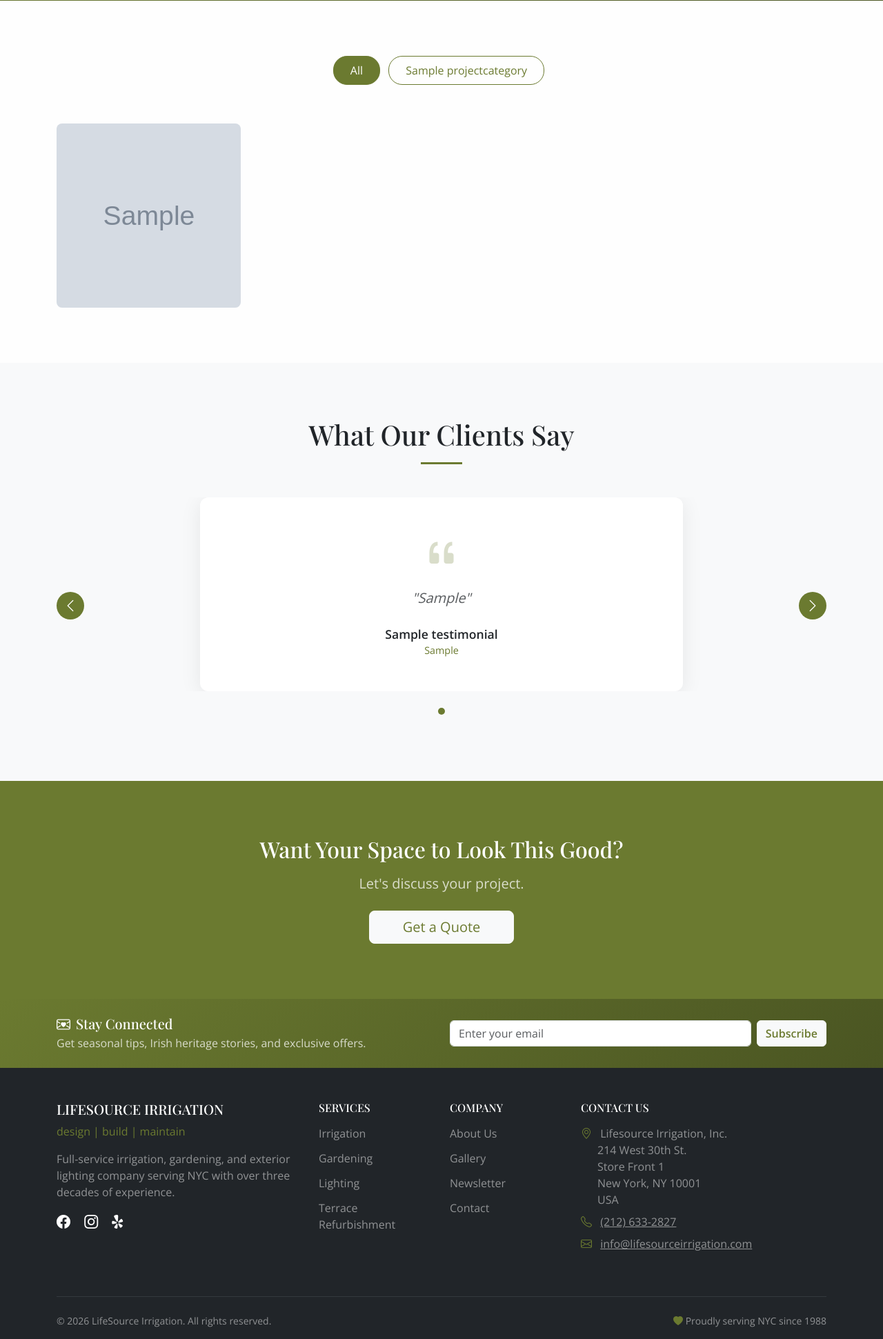
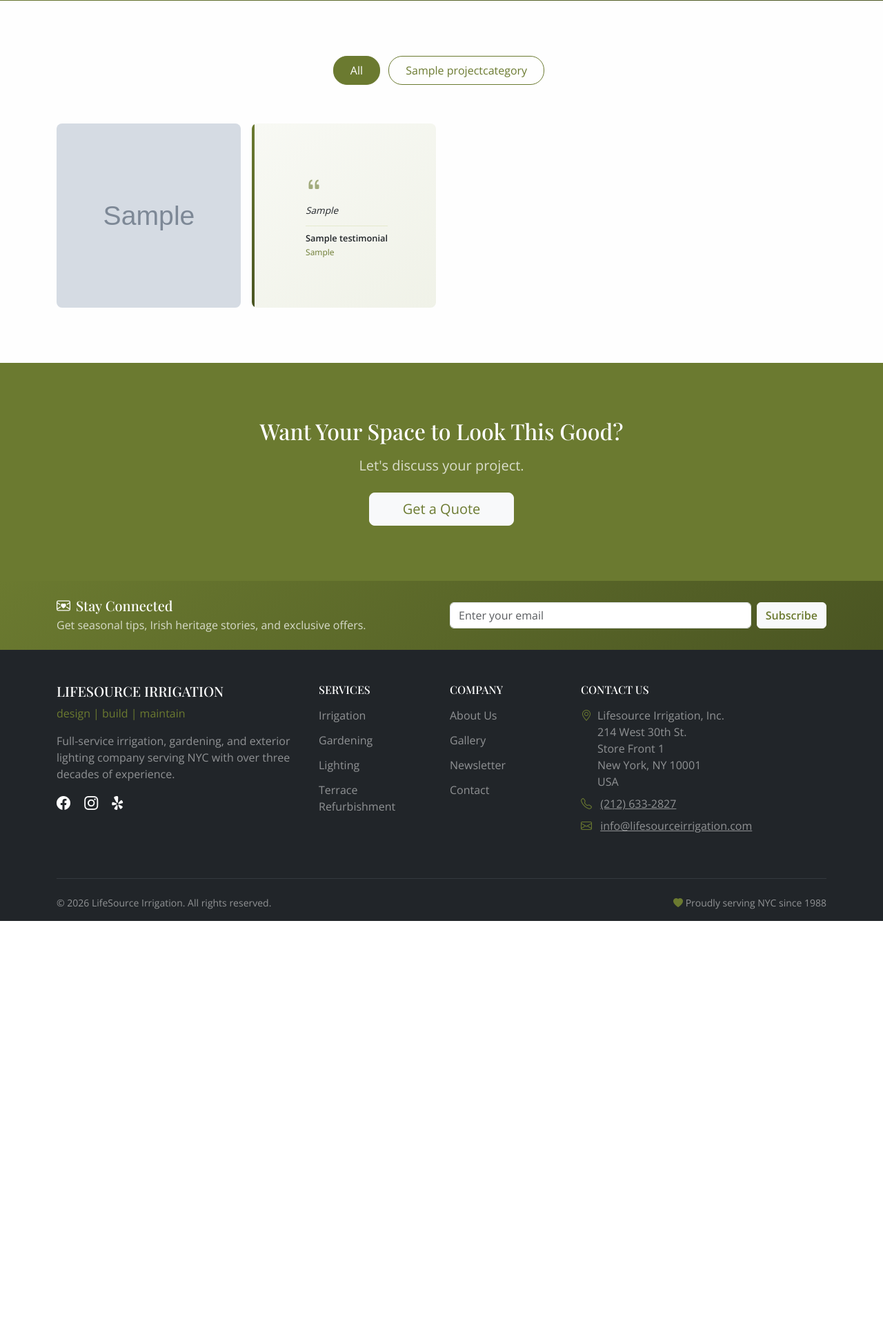
Before and after one commit to tigerpadla/lifesource-irrigation, a Django app: page /gallery/ in a window 1280 px wide. Shown: the part 325-2266 px from the top of the page at 69% size. After the commit the page ends 1660 px from the top, so only its background shows below. Run offline with Django 5.2, Linux system fonts and the light colour scheme; tables that the repository leaves empty hold one stand-in row (values such as "Sample post"); grey boxes marked "Sample" are stand-in pictures; some libraries are stand-ins or nearby versions.

Commit message:
Update gallery and home page testimonials styling, replace about-hero image

```diff
--- a/gallery/views.py
+++ b/gallery/views.py
@@ -1,25 +1,59 @@
+import random
 from django.shortcuts import render
 from .models import Project, ProjectCategory
 from newsletter.models import Testimonial
 
 
 def gallery(request):
-    """Display gallery with optional category filter"""
+    """Display gallery with optional category filter and interspersed testimonials"""
     category_slug = request.GET.get('category')
 
     categories = ProjectCategory.objects.all()
-    projects = Project.objects.all()
+    projects = list(Project.objects.all())
 
     if category_slug:
-        projects = projects.filter(category__slug=category_slug)
+        projects = list(Project.objects.filter(category__slug=category_slug))
 
-    # Intersperse testimonials with gallery
-    testimonials = Testimonial.objects.filter(is_active=True)
+    # Get active testimonials and shuffle them
+    testimonials = list(Testimonial.objects.filter(is_active=True))
+    random.shuffle(testimonials)
+
+    # Place one testimonial per row (4 columns)
+    # Each row will have 3 images + 1 testimonial at a random position
+    gallery_items = []
+    testimonial_index = 0
+    row_size = 4
+    last_testimonial_pos = -1  # Track last position to avoid stacking
+
+    # Process projects in chunks to create rows
+    project_index = 0
+    while project_index < len(projects):
+        # Get up to 3 projects for this row (leaving room for 1 testimonial)
+        row_projects = projects[project_index:project_index + (row_size - 1)]
+        project_index += len(row_projects)
+
+        # If we have a testimonial to add, insert it at a random position in the row
+        if testimonial_index < len(testimonials):
+            row_items = [{'type': 'project', 'data': p} for p in row_projects]
+            testimonial_item = {'type': 'testimonial', 'data': testimonials[testimonial_index]}
+
+            # Random position (never first), but avoid same position as last row
+            possible_positions = [i for i in range(1, len(row_items) + 1) if i != last_testimonial_pos]
+            insert_pos = random.choice(possible_positions) if possible_positions else random.randint(1, len(row_items))
+            last_testimonial_pos = insert_pos
+
+            row_items.insert(insert_pos, testimonial_item)
+
+            gallery_items.extend(row_items)
+            testimonial_index += 1
+        else:
+            # No more testimonials, just add the projects
+            gallery_items.extend([{'type': 'project', 'data': p} for p in row_projects])
 
     context = {
+        'gallery_items': gallery_items,
         'projects': projects,
         'categories': categories,
         'active_category': category_slug,
-        'testimonials': testimonials,
     }
     return render(request, 'gallery/gallery.html', context)
--- a/static/css/style.css
+++ b/static/css/style.css
@@ -341,6 +341,73 @@ h1, h2, h3, h4, h5, h6 {
     color: white;
 }
 
+/* Gallery Testimonial Card - Modern Design */
+.gallery-testimonial {
+    aspect-ratio: 1;
+    border-radius: 8px;
+    background: linear-gradient(145deg, #f8f9f4 0%, #f0f2e8 100%);
+    display: flex;
+    align-items: center;
+    justify-content: center;
+    padding: 1.25rem;
+    position: relative;
+    overflow: hidden;
+}
+
+.gallery-testimonial::before {
+    content: '';
+    position: absolute;
+    top: 0;
+    left: 0;
+    width: 4px;
+    height: 100%;
+    background: linear-gradient(180deg, var(--ls-green) 0%, var(--ls-green-dark) 100%);
+}
+
+.gallery-testimonial .testimonial-content {
+    text-align: left;
+    padding-left: 0.5rem;
+}
+
+.gallery-testimonial .testimonial-content i {
+    color: var(--ls-green);
+    font-size: 1.5rem;
+    opacity: 0.6;
+    display: block;
+    margin-bottom: 0.5rem;
+}
+
+.gallery-testimonial .quote-text {
+    font-size: 0.85rem;
+    font-style: italic;
+    line-height: 1.55;
+    margin-bottom: 0.75rem;
+    color: var(--ls-dark);
+    display: -webkit-box;
+    -webkit-line-clamp: 5;
+    -webkit-box-orient: vertical;
+    overflow: hidden;
+}
+
+.gallery-testimonial .client-info {
+    display: flex;
+    flex-direction: column;
+    gap: 0.1rem;
+    padding-top: 0.5rem;
+    border-top: 1px solid rgba(164, 187, 75, 0.2);
+}
+
+.gallery-testimonial .client-name {
+    font-weight: 600;
+    font-size: 0.8rem;
+    color: var(--ls-dark);
+}
+
+.gallery-testimonial .client-location {
+    font-size: 0.75rem;
+    color: var(--ls-green);
+}
+
 /* Testimonial Card */
 .testimonial-card {
     background: white;
@@ -379,59 +446,18 @@ h1, h2, h3, h4, h5, h6 {
     font-size: 0.875rem;
 }
 
-/* Testimonial Carousel */
-.testimonial-carousel-card {
-    background: white;
-    border-radius: 12px;
-    box-shadow: 0 5px 30px rgba(0,0,0,0.08);
-    margin: 0 auto;
-    max-width: 700px;
-}
-
-.testimonial-carousel-card .bi-quote {
-    display: block;
-}
-
-.testimonial-carousel-card .client-name {
-    font-size: 1.1rem;
-}
-
-.testimonial-carousel-card .client-location {
-    font-size: 0.9rem;
-}
-
 /* Carousel Controls */
 #testimonialCarousel .carousel-control-prev,
-#testimonialCarousel .carousel-control-next,
-#galleryTestimonialCarousel .carousel-control-prev,
-#galleryTestimonialCarousel .carousel-control-next {
+#testimonialCarousel .carousel-control-next {
     width: auto;
     opacity: 1;
 }
 
 #testimonialCarousel .carousel-control-prev-icon,
-#testimonialCarousel .carousel-control-next-icon,
-#galleryTestimonialCarousel .carousel-control-prev-icon,
-#galleryTestimonialCarousel .carousel-control-next-icon {
+#testimonialCarousel .carousel-control-next-icon {
     width: 2.5rem;
     height: 2.5rem;
     background-size: 50%;
-}
-
-#testimonialCarousel .carousel-indicators button,
-#galleryTestimonialCarousel .carousel-indicators button {
-    width: 10px;
-    height: 10px;
-    border-radius: 50%;
-    background-color: var(--ls-green);
-    opacity: 0.4;
-    border: none;
-    margin: 0 5px;
-}
-
-#testimonialCarousel .carousel-indicators button.active,
-#galleryTestimonialCarousel .carousel-indicators button.active {
-    opacity: 1;
 }
 
 /* Trust Indicators */
@@ -865,3 +891,9 @@ h1, h2, h3, h4, h5, h6 {
         padding-bottom: 3rem;
     }
 }
+
+/* About Page Hero Image */
+.about-hero-img {
+    border-radius: 12px;
+    box-shadow: 0 8px 24px rgba(0, 0, 0, 0.15);
+}
--- a/templates/about/about.html
+++ b/templates/about/about.html
@@ -17,7 +17,7 @@
     <div class="container">
         <div class="row align-items-center">
             <div class="col-lg-6 mb-4 mb-lg-0">
-                <img src="{% static 'images/about-hero.webp' %}" alt="NYC Rooftop Garden" class="img-fluid rounded shadow">
+                <img src="{% static 'images/about-hero.webp' %}" alt="NYC Rooftop Garden" class="img-fluid about-hero-img">
             </div>
             <div class="col-lg-6">
                 <h2 class="section-title">Our Story</h2>
--- a/templates/base.html
+++ b/templates/base.html
@@ -176,8 +176,7 @@
                     <h6 class="text-uppercase mb-3">Contact Us</h6>
                     <ul class="list-unstyled text-white-50">
                         <li class="mb-2">
-                            <i class="bi bi-geo-alt text-success me-2"></i>
-                            Lifesource Irrigation, Inc.<br>
+                            <i class="bi bi-geo-alt text-success me-2"></i>Lifesource Irrigation, Inc.<br>
                             <span class="ms-4">214 West 30th St.</span><br>
                             <span class="ms-4">Store Front 1</span><br>
                             <span class="ms-4">New York, NY 10001</span><br>
--- a/templates/gallery/gallery.html
+++ b/templates/gallery/gallery.html
@@ -45,8 +45,34 @@
         </div>
         {% endif %}
 
-        <!-- Gallery Grid -->
-        {% if projects %}
+        <!-- Gallery Grid with Interspersed Testimonials -->
+        {% if gallery_items %}
+        <div class="gallery-grid">
+            {% for item in gallery_items %}
+                {% if item.type == 'project' %}
+                <div class="gallery-item" data-bs-toggle="modal" data-bs-target="#galleryModal"
+                     data-img="{{ item.data.image.url }}" data-title="{{ item.data.title }}"
+                     data-desc="{{ item.data.description }}" data-loc="{{ item.data.location }}">
+                    <img src="{{ item.data.image.url }}" alt="{{ item.data.title }}" loading="lazy">
+                    <div class="overlay">
+                        <i class="bi bi-zoom-in"></i>
+                    </div>
+                </div>
+                {% elif item.type == 'testimonial' %}
+                <div class="gallery-testimonial">
+                    <div class="testimonial-content">
+                        <i class="bi bi-quote"></i>
+                        <p class="quote-text">{{ item.data.quote }}</p>
+                        <div class="client-info">
+                            <span class="client-name">{{ item.data.client_name }}</span>
+                            <span class="client-location">{{ item.data.location }}</span>
+                        </div>
+                    </div>
+                </div>
+                {% endif %}
+            {% endfor %}
+        </div>
+        {% elif projects %}
         <div class="gallery-grid">
             {% for project in projects %}
             <div class="gallery-item" data-bs-toggle="modal" data-bs-target="#galleryModal"
@@ -69,51 +95,6 @@
         {% endif %}
     </div>
 </section>
-
-<!-- Testimonials Carousel -->
-{% if testimonials %}
-<section class="py-section bg-light">
-    <div class="container">
-        <h2 class="section-title text-center">What Our Clients Say</h2>
-
-        <div id="galleryTestimonialCarousel" class="carousel slide" data-bs-ride="carousel" data-bs-interval="3000">
-            <div class="carousel-inner">
-                {% for testimonial in testimonials %}
-                <div class="carousel-item {% if forloop.first %}active{% endif %}">
-                    <div class="row justify-content-center">
-                        <div class="col-lg-8">
-                            <div class="testimonial-carousel-card text-center p-4 p-md-5">
-                                <i class="bi bi-quote display-4 text-success opacity-25 mb-3"></i>
-                                <p class="fs-5 fst-italic text-muted mb-4">"{{ testimonial.quote }}"</p>
-                                <div class="client-name fw-bold">{{ testimonial.client_name }}</div>
-                                <div class="client-location text-success">{{ testimonial.location }}</div>
-                            </div>
-                        </div>
-                    </div>
-                </div>
-                {% endfor %}
-            </div>
-
-            <!-- Carousel Controls -->
-            <button class="carousel-control-prev" type="button" data-bs-target="#galleryTestimonialCarousel" data-bs-slide="prev">
-                <span class="carousel-control-prev-icon bg-success rounded-circle p-3" aria-hidden="true"></span>
-                <span class="visually-hidden">Previous</span>
-            </button>
-            <button class="carousel-control-next" type="button" data-bs-target="#galleryTestimonialCarousel" data-bs-slide="next">
-                <span class="carousel-control-next-icon bg-success rounded-circle p-3" aria-hidden="true"></span>
-                <span class="visually-hidden">Next</span>
-            </button>
-
-            <!-- Carousel Indicators -->
-            <div class="carousel-indicators position-relative mt-4">
-                {% for testimonial in testimonials %}
-                <button type="button" data-bs-target="#galleryTestimonialCarousel" data-bs-slide-to="{{ forloop.counter0 }}" {% if forloop.first %}class="active" aria-current="true"{% endif %} aria-label="Testimonial {{ forloop.counter }}"></button>
-                {% endfor %}
-            </div>
-        </div>
-    </div>
-</section>
-{% endif %}
 
 <!-- CTA -->
 <section class="py-section bg-success text-white text-center">
```
Also changed, not shown: core/views.py (+31 -3 lines), templates/core/home.html (+23 -9 lines), static/images/about-hero.webp.
